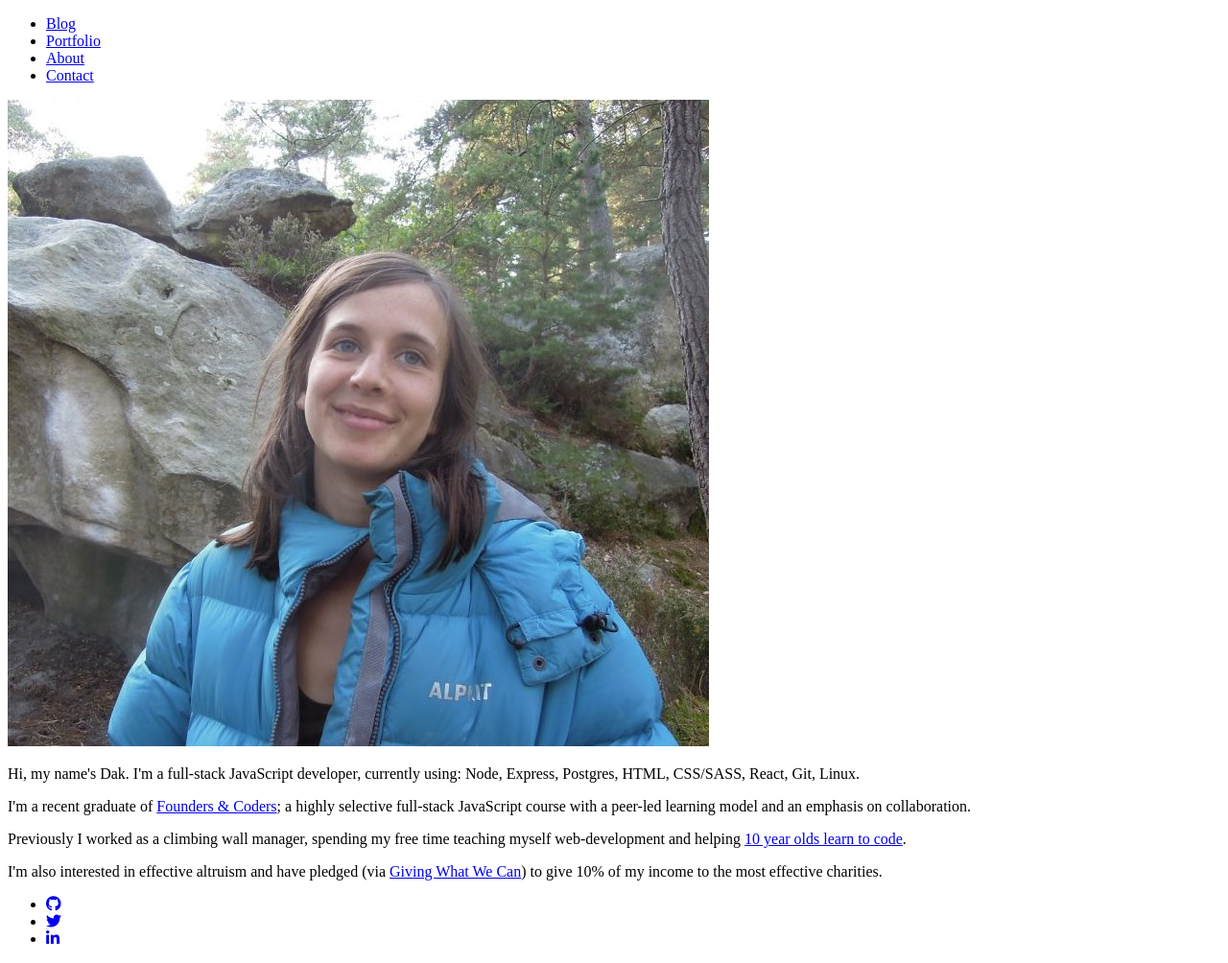
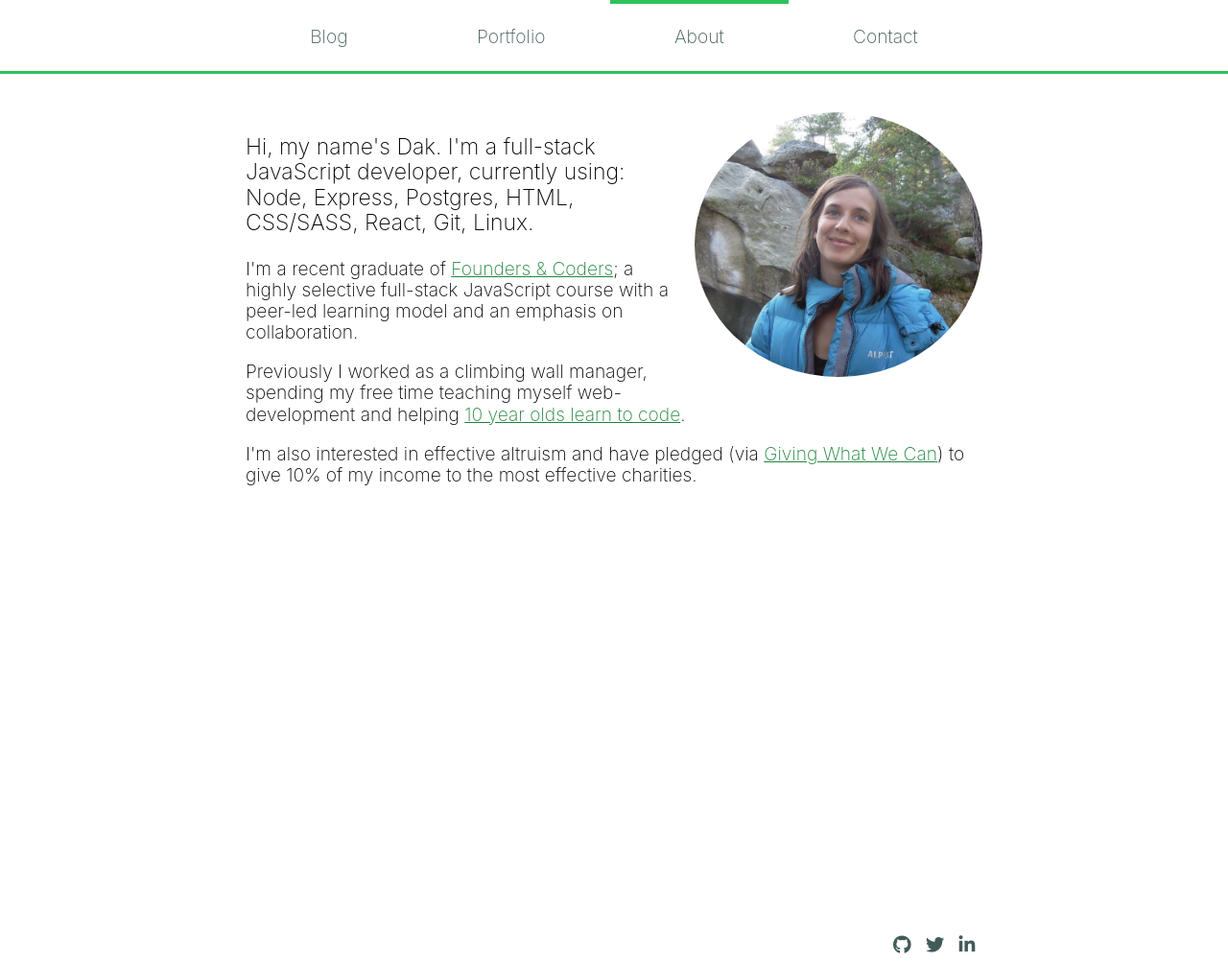
Before and after one commit to dangerdak/blog, a Jekyll site: the page built from about.html, in a window 1280 px wide and 1004 px high. Shown: the whole window at 96% size. Built offline with Jekyll 4.4.1, drawn with Linux system fonts in a browser that asks for light colours; nearby versions of some CDN libraries.

Commit message:
fixes asset urls

```diff
--- a/_layouts/default.html
+++ b/_layouts/default.html
@@ -3,23 +3,23 @@
   <head>
     <title>{{ page.title }} - {{ site.title }}</title>
     <meta name="viewport" content="width=device-width">
-    <link href={{ "/css/main.css" | absolute_url }} rel="stylesheet">
+    <link href="/css/main.css" rel="stylesheet">
     <script src="https://use.fontawesome.com/025a404d30.js"></script>
     <script
       src="https://code.jquery.com/jquery-3.1.1.min.js"
       integrity="sha256-hVVnYaiADRTO2PzUGmuLJr8BLUSjGIZsDYGmIJLv2b8="
       crossorigin="anonymous"></script>
-    <script src={{ "/main.js" | absolute_url }}></script>
+    <script src="/main.js"></script>
     <link rel="alternate" type="application/rss+xml"  href="{{ site.url }}/feed.xml" title="{{ site.title }}">
   </head>
   <body>
     <header>
       <nav>
         <ul class="navbar nav-main">
-          <li><a class="btn {% if page.url == '/' %}current{% endif %}" href={{ "/" | absolute_url }}>Blog</a></li>
-          <li><a class="btn {% if page.url == '/portfolio.html' %}current{% endif %}" href={{ "/portfolio" | absolute_url }}>Portfolio</a></li>
-          <li><a class="btn {% if page.url == '/about.html' %}current{% endif %}" href={{ "/about" | absolute_url }}>About</a></li>
-          <li><a class="btn {% if page.url == '/contact.html' %}current{% endif %}" href={{ "/contact" | absolute_url }}>Contact</a></li>
+          <li><a class="btn {% if page.url == '/' %}current{% endif %}" href="/" >Blog</a></li>
+          <li><a class="btn {% if page.url == '/portfolio.html' %}current{% endif %}" href="/portfolio">Portfolio</a></li>
+          <li><a class="btn {% if page.url == '/about.html' %}current{% endif %}" href="/about">About</a></li>
+          <li><a class="btn {% if page.url == '/contact.html' %}current{% endif %}" href="/contact">Contact</a></li>
         </ul>
       </nav>
     </header>
```
